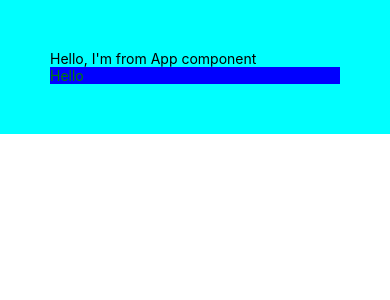
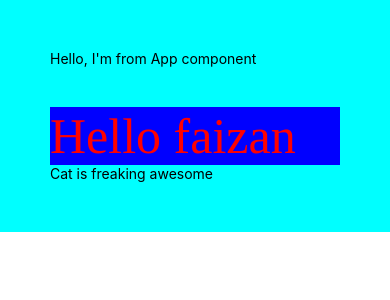
Before and after one commit to mdfaizanahmed786/React-Native, a React Native app: screen / in a window 390 px wide. Shown: the top 300 px of the page. Built offline with nearby package versions, Linux system fonts and the light colour scheme.

Commit message:
Implemented JSX

```diff
--- a/src/screens/C1.js
+++ b/src/screens/C1.js
@@ -1,20 +1,27 @@
 import React from "react";
-import {Text, StyleSheet} from "react-native";
+import {View, Text, StyleSheet} from "react-native";
 
 
 const C1=()=>{
+	const myName="faizan";
+	const newNativeComponent=<Text>Cat is freaking awesome</Text>
 
 	return (
-
-	<Text style={styles.container}>Hello </Text>
+	<View>
+	<Text style={styles.container}>Hello {myName} </Text>
+	{newNativeComponent}
+	</View>
 	)
 
 	}
 	const styles=StyleSheet.create({
 
 		container:{
-			color:"green",
-			backgroundColor:"blue"
+			color:"red",
+			backgroundColor:"blue",
+			fontSize:"50px",
+			fontFamily:"times",
+			marginTop:"40px"
 
 			}
 		});
```
